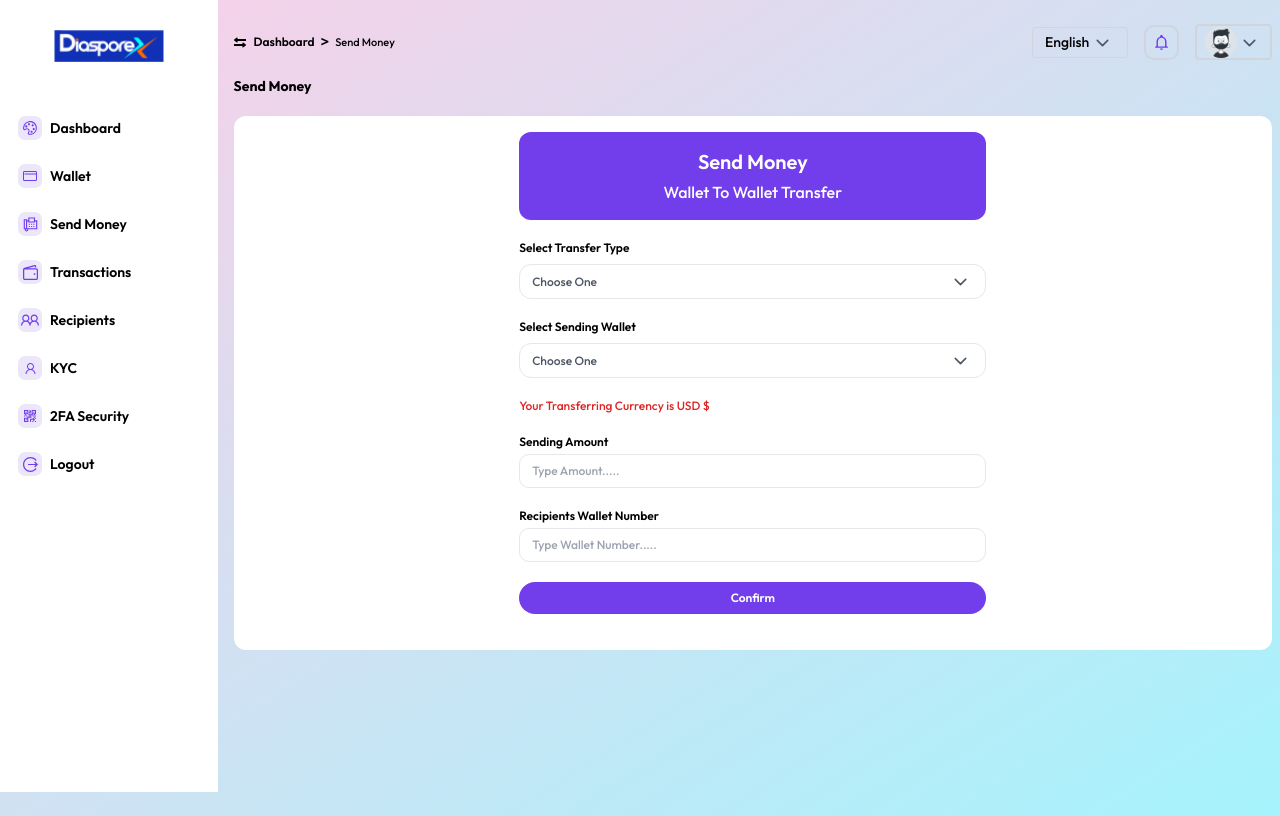
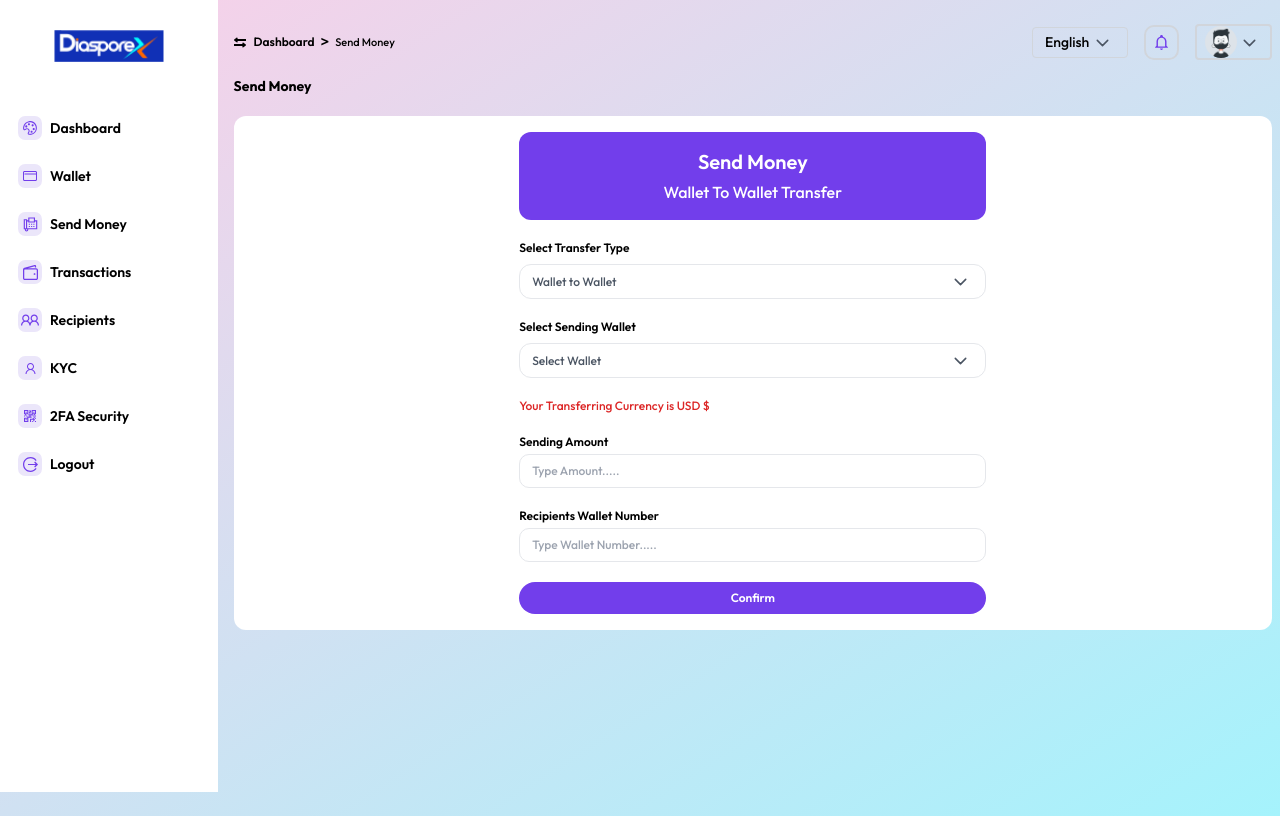
Before and after one commit to I-am-MoRsHeD/sm-user-portal, a Next.js app: page /user/send-money/wallet-to-wallet in a window 1280 px wide. Built offline with nearby package versions, Linux system fonts and the light colour scheme; sample sign-in values are in the browser's storage.

Commit message:
updated send money code

```diff
--- a/src/app/(dashboard)/user/send-money/bank-to-bank/page.tsx
+++ b/src/app/(dashboard)/user/send-money/bank-to-bank/page.tsx
@@ -87,7 +87,7 @@ const CurrencyDropdown: React.FC<CurrencyDropdownProps> = ({ label, options, sel
   return (
     <div className="relative w-full text-xs">
       <label className="block mb-2 font-semibold">{label}</label>
-      <div className="border rounded-l-xl flex">
+      <div className="border rounded-xl flex">
         <div className="mx-auto flex w-full items-center justify-between px-3 py-1 cursor-pointer bg-gray-200 rounded-l-xl">
           {selectedValue && (
             <div className="relative w-5 h-5 mr-2">
@@ -181,7 +181,7 @@ const BankToBankpage: React.FC = () => {
       {/* <main className="container mx-auto px-4 py-8"> */}
       <CardSubTitle title="Send Money" />
       <SendMoneyCard title="Bank To Bank Transfer">
-        <div className='w-[95%] lg:w-[45%] mx-auto space-y-5 my-5'>
+        <div className='w-[95%] lg:w-[45%] mx-auto space-y-5 mt-5'>
           <Dropdown
             label="Select Transfer Type"
             options={transferOptions}
--- a/src/app/(dashboard)/user/send-money/wallet-payment-confirmation-card/page.tsx
+++ b/src/app/(dashboard)/user/send-money/wallet-payment-confirmation-card/page.tsx
@@ -7,7 +7,7 @@ const page = () => {
     return (
         <>
             <Topbar>Payment Confirmation</Topbar>
-            <div className='bg-white min-h-[90vh] max-h-auto my-5 rounded-xl'>
+            <div className='bg-white min-h-[80vh] max-h-auto flex justify-center items-center my-5 rounded-xl'>
                 <div className='w-[95%] lg:w-[45%] mx-auto py-4'>
                     <div className='bg-[#723eeb] py-4 text-center w-full mx-auto rounded-xl text-white'>
                         <h2 className="text-xl font-semibold">Payment Confirmation</h2>
@@ -44,7 +44,7 @@ const page = () => {
                             </span>
                         </div>
                         <Link href={'/user/send-money/payment-confirmation'} className="w-full ">
-                            <button className="bg-[#723EEB] text-white w-full text-max px-4 py-2 text-xs rounded-full">Confirm Payment</button>
+                            <button className="bg-[#723EEB] hover:bg-indigo-600 text-white w-full text-max px-4 py-2 text-xs rounded-full">Confirm Payment</button>
                         </Link>
                     </div>
                 </div>
--- a/src/app/(dashboard)/user/send-money/wallet-to-bank/page.tsx
+++ b/src/app/(dashboard)/user/send-money/wallet-to-bank/page.tsx
@@ -84,7 +84,7 @@ const CurrencyDropdown: React.FC<CurrencyDropdownProps> = ({ label, options, sel
   return (
     <div className="relative w-full text-xs">
       <label className="block mb-2 font-semibold">{label}</label>
-      <div className="border rounded-l-xl flex">
+      <div className="border rounded-xl flex">
         <div className="mx-auto flex w-full items-center justify-between px-3 py-1 cursor-pointer bg-gray-200 rounded-l-xl">
           {selectedValue && (
             <div className="relative w-5 h-5 mr-2">
@@ -178,7 +178,7 @@ const WalletToBankPage: React.FC = () => {
       {/* <main className="container mx-auto px-4 py-8"> */}
         <CardSubTitle title="Send Money" />
         <SendMoneyCard title="Wallet To Bank Transfer">
-          <div className='w-[95%] lg:w-[45%] mx-auto space-y-5 my-5'>
+          <div className='w-[95%] lg:w-[45%] mx-auto space-y-5 mt-5'>
             <Dropdown
               label="Select Transfer Type"
               options={transferOptions}
--- a/src/app/(dashboard)/user/send-money/wallet-to-wallet/page.tsx
+++ b/src/app/(dashboard)/user/send-money/wallet-to-wallet/page.tsx
@@ -9,14 +9,14 @@ import React, { useState } from 'react';
 const WalletToWalletpage = () => {
     const [walletModalOpen, setWalletModalOpen] = useState(false);
 
+    const selectOptions = ['Wallet to Wallet', 'Wallet to Bank', 'Bank to Bank'];
+    const walletOptions = ['Main Wallet', 'SUB: Indian', 'SUB: Nigerian', 'SUB: Canadian'];
+
     const [transferIsOpen, setTransferIsOpen] = useState(false);
-    const [transferSelectedValue, setTransferSelectedValue] = useState("Choose One");
+    const [transferSelectedValue, setTransferSelectedValue] = useState(selectOptions[0]);
 
     const [walletIsOpen, setWalletIsOpen] = useState(false);
-    const [walletSelectedValue, setWalletSelectedValue] = useState("Choose One");
-
-    const selectOptions = ['Wallet to Wallet', 'Wallet to Bank', 'Bank to Bank'];
-    const walletOptions = ['Main Wallet', 'SUB: Indian', 'SUB: Nigerian', 'SUB: Canadian'];
+    const [walletSelectedValue, setWalletSelectedValue] = useState("Select Wallet");
 
     const handleWalletModal = () => {
         setWalletModalOpen(true);
@@ -33,10 +33,10 @@ const WalletToWalletpage = () => {
             <div>
                 <SendMoneyCard title='Wallet To Wallet Transfer'>
                     {/* form */}
-                    <div className='w-[95%] lg:w-[45%] mx-auto space-y-5 my-5'>
+                    <div className='w-[95%] lg:w-[45%] mx-auto space-y-5 mt-5'>
                         <div className="relative w-full text-xs">
                             <label className="block mb-2 font-semibold">Select Transfer Type</label>
-                            <div onClick={() => setTransferIsOpen(!transferIsOpen)} className="mx-auto flex w-full items-center justify-between rounded-xl px-3 py-1 border ">
+                            <div onClick={() => setTransferIsOpen(!transferIsOpen)} className="mx-auto flex w-full items-center justify-between rounded-xl px-3 py-1 border cursor-pointer">
                                 <h1 className="font-medium text-gray-600">{transferSelectedValue}</h1>
                                 <svg className={`${transferIsOpen ? '-rotate-180' : 'rotate-0'} duration-300`} width={25} viewBox="0 0 24 24" fill="none" xmlns="http://www.w3.org/2000/svg"><g strokeWidth="0"></g><g id="SVGRepo_tracerCarrier" strokeLinecap="round" strokeLinejoin="round"></g><g id="SVGRepo_iconCarrier"><path d="M7 10L12 15L17 10" stroke="#4B5563" strokeWidth="1.5" strokeLinecap="round" strokeLinejoin="round"></path>{' '}</g></svg>
                             </div>
@@ -52,7 +52,7 @@ const WalletToWalletpage = () => {
                         </div>
                         <div className="relative w-full text-xs">
                             <label className="block mb-2 font-semibold">Select Sending Wallet</label>
-                            <div onClick={() => setWalletIsOpen(!walletIsOpen)} className="mx-auto flex w-full items-center justify-between rounded-xl px-3 py-1 border ">
+                            <div onClick={() => setWalletIsOpen(!walletIsOpen)} className="mx-auto flex w-full items-center justify-between rounded-xl px-3 py-1 border cursor-pointer">
                                 <h1 className="font-medium text-gray-600">{walletSelectedValue}</h1>
                                 <svg className={`${walletIsOpen ? '-rotate-180' : 'rotate-0'} duration-300`} width={25} viewBox="0 0 24 24" fill="none" xmlns="http://www.w3.org/2000/svg"><g strokeWidth="0"></g><g id="SVGRepo_tracerCarrier" strokeLinecap="round" strokeLinejoin="round"></g><g id="SVGRepo_iconCarrier"><path d="M7 10L12 15L17 10" stroke="#4B5563" strokeWidth="1.5" strokeLinecap="round" strokeLinejoin="round"></path>{' '}</g></svg>
                             </div>
--- a/src/components/common/selectSendMoneyCard/SelectSendMoneyCard.tsx
+++ b/src/components/common/selectSendMoneyCard/SelectSendMoneyCard.tsx
@@ -7,7 +7,7 @@ type CardProps = {
 
 const SelectSendMoneyCard: React.FC<CardProps> = ({ title, desc }) => {
     return (
-        <div className='p-4 text-white cursor-pointer border-4 border-gray-300 transparent bg-gradient-to-t from-[#c051f2] to-[#9867f9] hover:from-[#a733dc] hover:to-[#7241d2] hover:border-[#c5c5c5] hover:shadow-[0_4px_15px_rgba(0,0,0,0.25)] transition-all ease-in-out duration-300 w-64 h-40 rounded-xl transform hover:scale-105'>
+        <div className='p-4 text-white cursor-pointer border-4 border-gray-300 transparent bg-gradient-to-t from-[#c051f2] to-[#9867f9] hover:from-[#a733dc] hover:to-[#7241d2] hover:border-[#c5c5c5] hover:shadow-[0_4px_15px_rgba(0,0,0,0.25)] transition-all ease-in-out duration-500 w-64 h-40 rounded-xl transform hover:scale-105'>
 
             <h3 className="font-semibold h-6">{title}</h3>
             <div className='flex justify-between items-end h-[90px]'>
```
